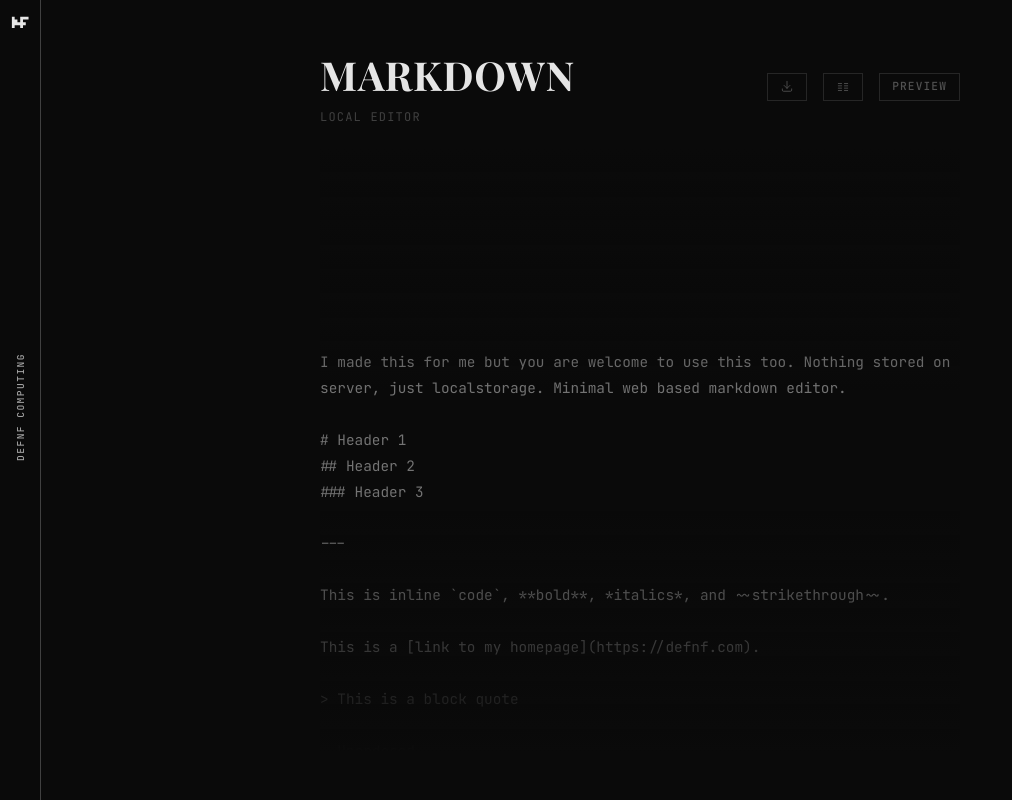
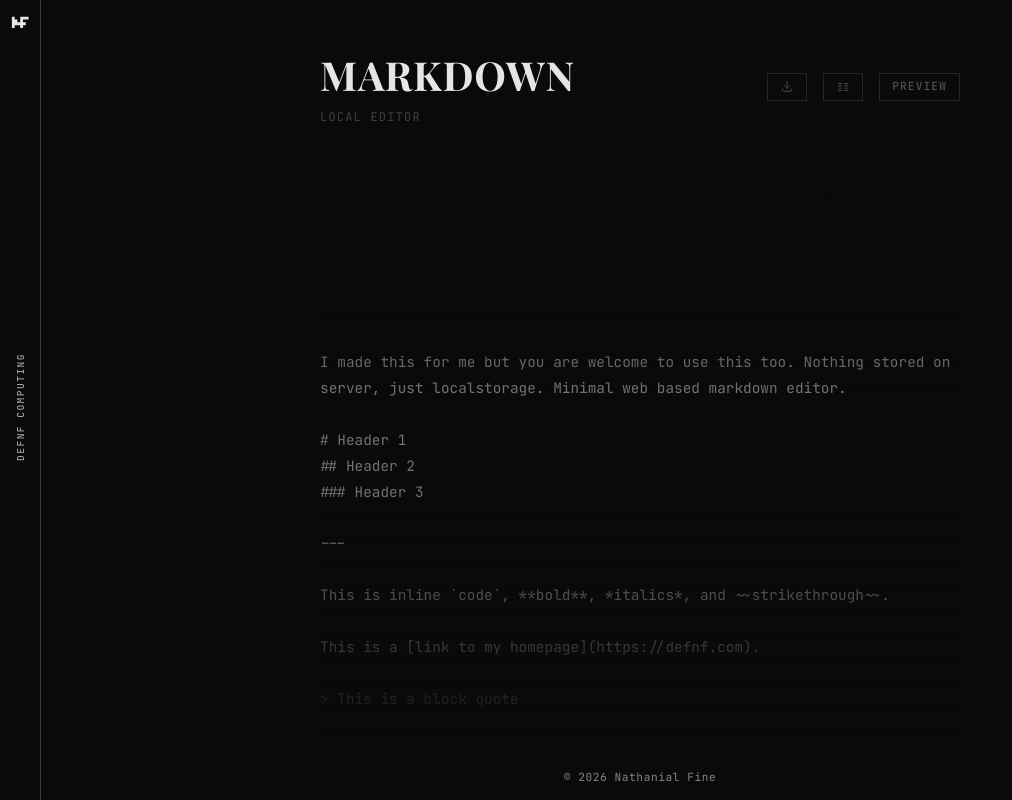
Before and after one commit to nathanialf/React-Portfolio, a Next.js app: page /markdown in a window 1280 px wide. Shown: the whole page, without its empty margins (0-1012 px from the left). Built offline with nearby package versions, Linux system fonts and the light colour scheme.

Commit message:
Add copyright footer to all pages
- Add Zu font to project
- Create Copyright component with fixed and inline variants
- Homepage and markdown use fixed positioning over background
- Blog, privacy policy, QR pages use inline footer in content
- Use mono font styling consistent with site design

```diff
--- a/src/app/blog/[slug]/page.tsx
+++ b/src/app/blog/[slug]/page.tsx
@@ -6,6 +6,7 @@ import Link from 'next/link';
 import Image from 'next/image';
 import { IconArrowLeft, IconRss } from '@tabler/icons-react';
 import VerticalSidebar from '../../../ui/VerticalSidebar';
+import Copyright from '../../../ui/Copyright';
 import { getPostBySlug, getAllPostSlugs, formatDate } from '../../../lib/blog';
 import styles from '../../../styles/Blog.module.css';
 
@@ -142,6 +143,7 @@ export default async function BlogPostPage({ params }: BlogPostPageProps) {
             className={styles.markdown}
             dangerouslySetInnerHTML={{ __html: htmlContent.toString() }}
           />
+          <Copyright />
         </div>
       </div>
     </div>
--- a/src/app/blog/page.tsx
+++ b/src/app/blog/page.tsx
@@ -2,6 +2,7 @@ import Link from 'next/link';
 import Image from 'next/image';
 import { IconRss } from '@tabler/icons-react';
 import VerticalSidebar from '../../ui/VerticalSidebar';
+import Copyright from '../../ui/Copyright';
 import { getAllPosts, formatDate } from '../../lib/blog';
 import styles from '../../styles/Blog.module.css';
 
@@ -66,6 +67,7 @@ export default async function BlogPage() {
               </div>
             )}
           </main>
+          <Copyright />
         </div>
       </div>
     </div>
--- a/src/app/markdown/page.tsx
+++ b/src/app/markdown/page.tsx
@@ -10,6 +10,7 @@ import remarkGfm from 'remark-gfm';
 import html from 'remark-html';
 import { IconDownload, IconColumns, IconColumns1 } from '@tabler/icons-react';
 import VerticalSidebar from '../../ui/VerticalSidebar';
+import Copyright from '../../ui/Copyright';
 import styles from '../../styles/Markdown.module.css';
 
 const STORAGE_KEY = 'markdown-writer-content';
@@ -307,6 +308,7 @@ export default function MarkdownPage() {
           </div>
         </div>
       </div>
+      <Copyright fixed />
     </div>
   );
 }
--- a/src/app/page.tsx
+++ b/src/app/page.tsx
@@ -54,7 +54,7 @@ export default function Homepage() {
       ))}
 
       <FloatingCard onProjectChange={setSelectedProjectId} forceDarkMode={selectedProject?.darkBackground} />
-      <Copyright />
+      <Copyright fixed />
     </>
   );
 }
--- a/src/app/privacy-policy/[slug]/page.tsx
+++ b/src/app/privacy-policy/[slug]/page.tsx
@@ -10,6 +10,7 @@ import rehypeAutolinkHeadings from 'rehype-autolink-headings';
 import Link from 'next/link';
 import { IconArrowLeft } from '@tabler/icons-react';
 import VerticalSidebar from '../../../ui/VerticalSidebar';
+import Copyright from '../../../ui/Copyright';
 import styles from '../../../styles/PrivacyPolicy.module.css';
 
 interface PrivacyPolicyPageProps {
@@ -100,6 +101,7 @@ export default async function PrivacyPolicyPage({ params }: PrivacyPolicyPagePro
             className={styles.markdown}
             dangerouslySetInnerHTML={{ __html: content }}
           />
+          <Copyright />
         </div>
       </div>
     </div>
--- a/src/app/privacy-policy/page.tsx
+++ b/src/app/privacy-policy/page.tsx
@@ -2,6 +2,7 @@ import { readdir } from 'fs/promises';
 import { join } from 'path';
 import Link from 'next/link';
 import VerticalSidebar from '../../ui/VerticalSidebar';
+import Copyright from '../../ui/Copyright';
 import styles from '../../styles/PrivacyPolicy.module.css';
 
 // Custom display names for policies (slug -> display name)
@@ -66,6 +67,7 @@ export default async function PrivacyPoliciesPage() {
               </div>
             )}
           </main>
+          <Copyright />
         </div>
       </div>
     </div>
--- a/src/app/qr/page.tsx
+++ b/src/app/qr/page.tsx
@@ -2,6 +2,7 @@
 
 import { useState, useRef, useEffect, useCallback } from 'react';
 import VerticalSidebar from '../../ui/VerticalSidebar';
+import Copyright from '../../ui/Copyright';
 import styles from '../../styles/QR.module.css';
 
 type DotType = 'square' | 'dots' | 'rounded' | 'extra-rounded' | 'classy' | 'classy-rounded';
@@ -376,6 +377,7 @@ export default function QRPage() {
               </div>
             </div>
           </main>
+          <Copyright />
         </div>
       </div>
     </div>
--- a/src/styles/Copyright.module.css
+++ b/src/styles/Copyright.module.css
@@ -1,8 +1,21 @@
 .copyright {
-  color:white;
+  font-family: var(--font-mono), 'Courier New', monospace;
+  color: #404040;
+  text-align: center;
+  padding: 3rem 1rem;
+  font-size: 0.7rem;
+  letter-spacing: 0.05em;
+}
+
+.fixed {
+  font-family: var(--font-mono), 'Courier New', monospace;
+  color: rgba(255, 255, 255, 0.5);
+  text-align: center;
   position: fixed;
   bottom: 0;
   left: 0;
-  margin: 1em;
-  z-index: 1;
+  right: 0;
+  padding: 1rem;
+  font-size: 0.7rem;
+  letter-spacing: 0.05em;
 }
--- a/src/styles/global.css
+++ b/src/styles/global.css
@@ -1,9 +1,20 @@
+@font-face {
+    font-family: 'Zu';
+    src: url('/fonts/Zu-Regular.otf') format('opentype');
+    font-weight: 400;
+    font-style: normal;
+    font-display: swap;
+}
+
 :root {
     /* Project colors */
     --color-encom: #8b5cf6;
     --color-grid: #22c55e;
     --color-seatmap: #14b8a6;
     --color-cartograph: #1e3a5f;
+
+    /* Fonts */
+    --font-zu: 'Zu', sans-serif;
 }
 
 html, body {
--- a/src/ui/Copyright.tsx
+++ b/src/ui/Copyright.tsx
@@ -1,11 +1,13 @@
 import styles from '../styles/Copyright.module.css';
 
-export default function Copyright() {
+interface CopyrightProps {
+  fixed?: boolean;
+}
+
+export default function Copyright({ fixed }: CopyrightProps) {
   return (
-    <div>
-      <span className={styles.copyright}>
-        &copy; {new Date().getFullYear()} Nathanial Fine
-      </span>
+    <div className={fixed ? styles.fixed : styles.copyright}>
+      &copy; {new Date().getFullYear()} Nathanial Fine
     </div>
   )
 }
```
Also changed, not shown: public/fonts/Zu-Regular.otf (added).
